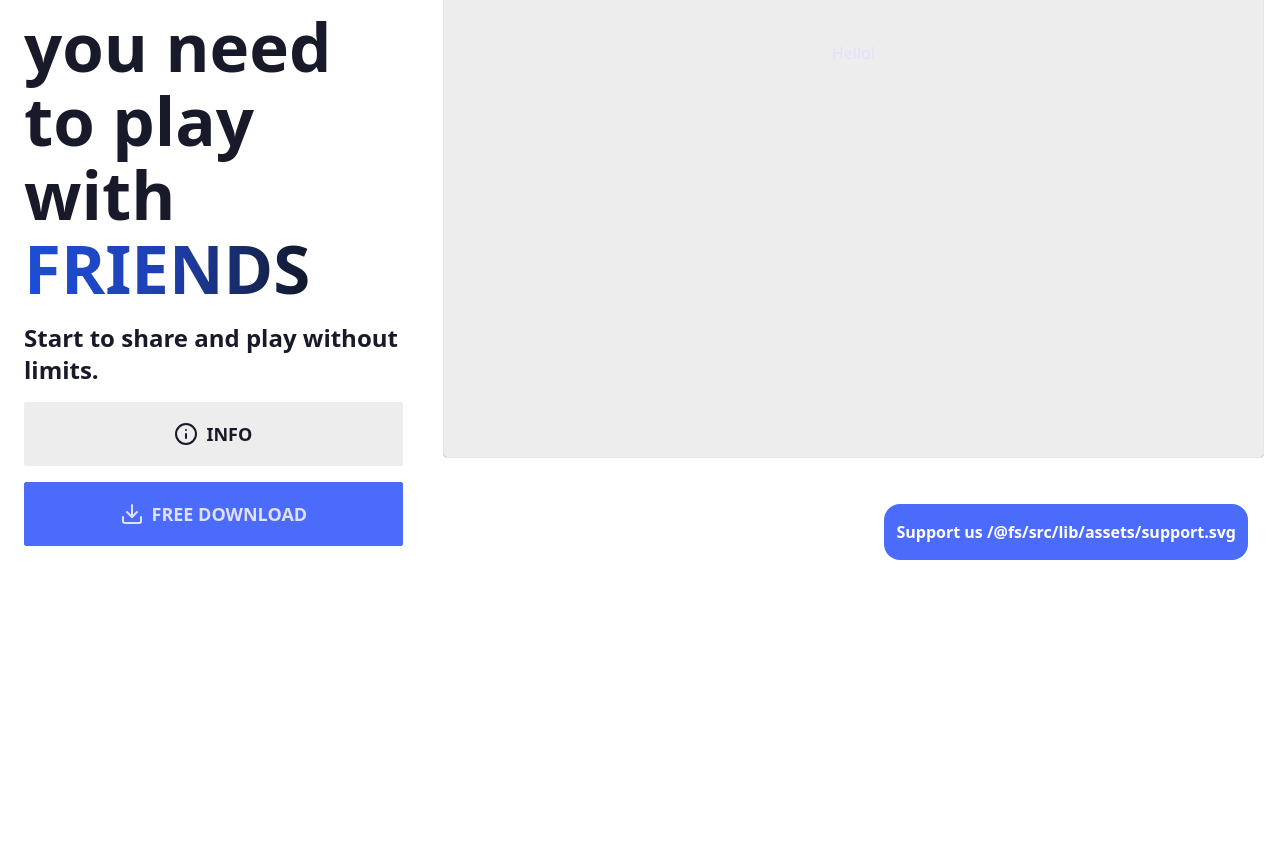
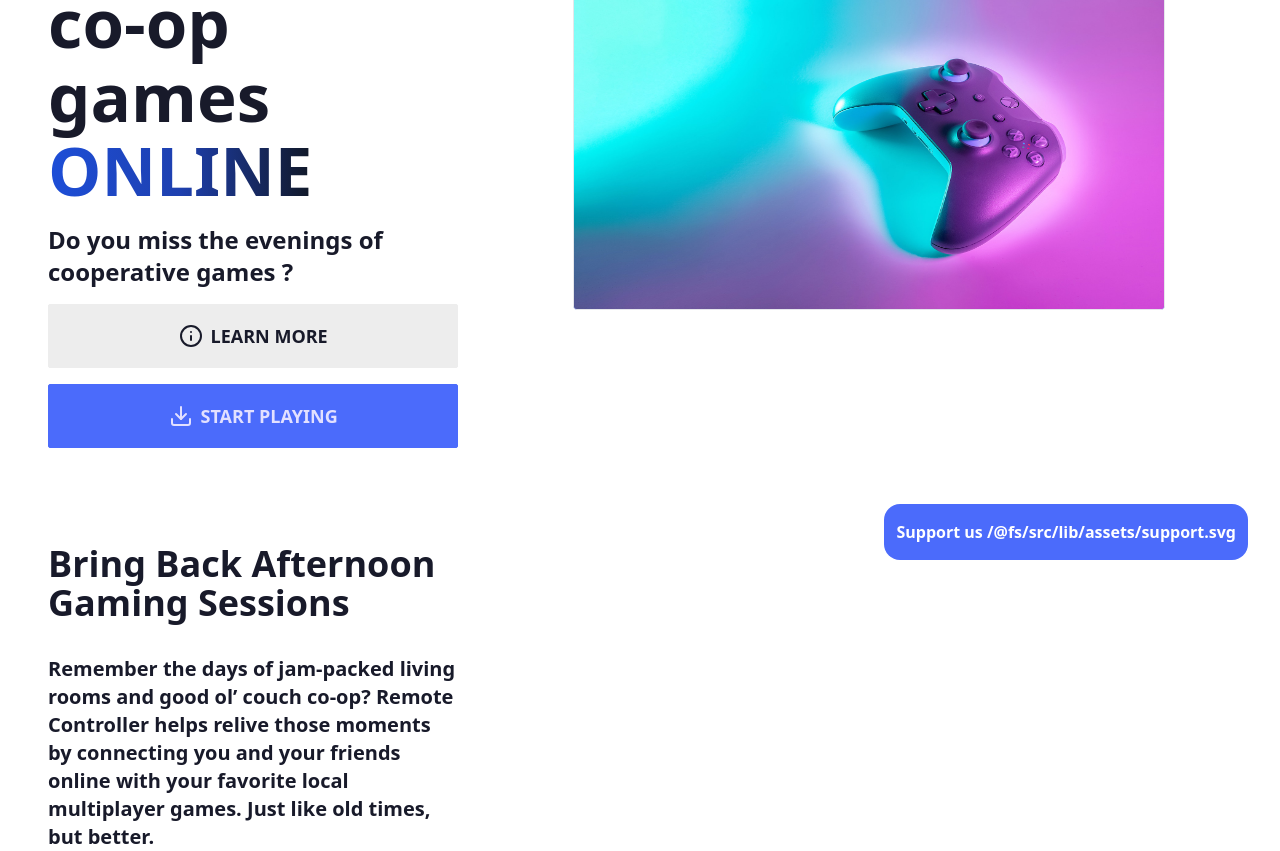
Before and after one commit to PiterWeb/RemoteController-Landing, a SvelteKit app: page / in a window 1280 px wide. Shown: the part 200-1051 px from the top of the page. Before the commit the page ends 800 px from the top, so only its background shows below. Built offline with nearby package versions, Linux system fonts and the light colour scheme.

Commit message:
First version

```diff
--- a/src/routes/+page.svelte
+++ b/src/routes/+page.svelte
@@ -4,23 +4,28 @@
 </script>
 
 <svelte:head>
-	<title>Remote Controller 🕹 The tool you need to play with FRIENDS</title>
+	<title>Remote Controller 🕹 Play local co-op games online with your FRIENDS</title>
 </svelte:head>
 
-<div class="flex flex-col w-full mt-12 md:flex-row">
-	<section class="md:w-1/3 p-6">
+<div class="flex flex-col md:w-full w-11/12 mt-12 md:flex-row">
+	<section class="md:w-1/3 ml-12">
 		<h2 class="text-center text-[clamp(2rem,6vw,4.2rem)] font-black leading-[1.1] xl:text-left">
-			The tool you need to play with
-
+			Play
 			<span
 				class="[&amp;::selection]:text-base-content text-transparent relative col-start-1 row-start-1 bg-clip-text bg-gradient-to-r from-blue-700 via-blue-800 to-gray-900"
-				>FRIENDS</span
+				>LOCAL</span
+			>
+
+			co-op games
+			<span
+				class="[&amp;::selection]:text-base-content text-transparent relative col-start-1 row-start-1 bg-clip-text bg-gradient-to-r from-blue-700 via-blue-800 to-gray-900"
+				>ONLINE</span
 			>
 		</h2>
-		<h3 class="text-2xl font-bold my-4">Start to share and play without limits.</h3>
+		<h3 class="text-2xl font-bold my-4">Do you miss the evenings of cooperative games ?</h3>
 
 		<div class="flex flex-col space-y-4">
-			<a href="/info" class="btn btn-lg">{@html InfoSVG} Info</a>
+			<a href="/info" class="btn btn-lg">{@html InfoSVG} Learn more</a>
 
 			<button
 				on:click={() => {
@@ -28,14 +33,24 @@
 					// @ts-ignore
 					dialog?.showModal();
 				}}
-				class="btn btn-primary btn-lg">{@html DownloadSVG} FREE Download</button
+				class="btn btn-primary btn-lg">{@html DownloadSVG} Start Playing</button
 			>
+		</div>
+
+		<div class="mt-24">
+			<h3 class="text-4xl font-black leading-[1.1]">Bring Back Afternoon Gaming Sessions</h3>
+
+			<p class="mt-8 text-xl font-bold">
+				Remember the days of jam-packed living rooms and good ol’ couch co-op? Remote Controller
+				helps relive those moments by connecting you and your friends online with your favorite
+				local multiplayer games. Just like old times, but better.
+			</p>
 		</div>
 	</section>
 
 	<section class="md:w-2/3 p-4 h-full">
-		<div class="mockup-window border bg-primary text-primary-content">
-			<div class="flex justify-center px-4 py-16 bg-base-200 h-[60vh]">Hello!</div>
+		<div class="mockup-window border bg-primary text-primary-content md:w-3/4 m-auto">
+			<img src="/gamepad.jpg" alt="gamepad" class="md:aspect-video aspect-auto" />
 		</div>
 	</section>
 </div>
--- a/src/routes/info/+layout.svelte
+++ b/src/routes/info/+layout.svelte
@@ -19,11 +19,12 @@
 
 	<section class="p-6 grid grid-cols-1 md:grid-cols-6 gap-12">
 		<ul id="nav-explore-menu" class="menu bg-base-200 w-full rounded-box">
+			<li><a href="/info/overview">Overview</a></li>
 			<li class="menu-title">Guides</li>
-			<li><a href="/info/installation">Installation</a></li>
-			<li><a href="/info/how-to-use">How to use</a></li>
+			<li><a href="/info/guides/installation">Installation</a></li>
+			<li><a href="/info/guides/how-to-use">How to use</a></li>
 			<li class="menu-title">Resources</li>
-			<li><a href="/info/security">Security</a></li>
+			<li><a href="/info/resources/security">Security</a></li>
 			<!-- <li><a href="" /></li> -->
 		</ul>
 
--- a/src/routes/info/+page.ts
+++ b/src/routes/info/+page.ts
@@ -1,5 +1,5 @@
 import { redirect } from "@sveltejs/kit";
 
 export function load() {
-    throw redirect(308,"/info/installation");
+    throw redirect(308,"/info/overview");
 }
--- /dev/null
+++ b/src/routes/info/overview/+page.svelte
@@ -0,0 +1,49 @@
+<!-- FILEPATH: d:\Programacion\JS-TS\RemoteController-Landing\src\routes\info\overview\+page.svelte -->
+
+<script lang="ts">
+	interface Card {
+		title: string;
+		description: string;
+	}
+
+	const cards: Card[] = [
+		{
+			title: 'Users',
+			description: 'Total number of users: 1000'
+		},
+		{
+			title: 'Sales',
+			description: 'Total sales: $10,000'
+		},
+		{
+			title: 'Traffic',
+			description: 'Total traffic: 10,000 visits'
+		},
+		{
+			title: 'Production',
+			description: 'Total production: 100 units'
+		}
+	];
+</script>
+
+<div class="bg-gray-100">
+	<div class="container mx-auto py-6 px-4">
+		<h1 class="text-3xl font-bold mb-2">Overview</h1>
+		<p class="text-gray-600 mb-6">Here's a quick overview of your application.</p>
+
+		<div class="grid grid-cols-1 md:grid-cols-2 lg:grid-cols-3 gap-4">
+			{#each cards as { title, description }}
+				<div
+					class="bg-white rounded-lg shadow-lg p-6 hover:bg-gray-800 group transition-colors duration-300"
+				>
+					<h2 class="text-lg font-bold mb-2 group-hover:text-white transition-colors duration-300">
+						{title}
+					</h2>
+					<p class="text-gray-600 group-hover:text-gray-400 transition-colors duration-300">
+						{description}
+					</p>
+				</div>
+			{/each}
+		</div>
+	</div>
+</div>
```
Also changed, not shown: src/routes/info/guides/how-to-use/+page.svelte (added), src/routes/info/guides/installation/+page.svelte (renamed from src/routes/info/installation/+page.svelte), src/routes/info/resources/security/+page.svelte (added), static/gamepad.jpg (added), static/gaming-pair.jpg (added).
